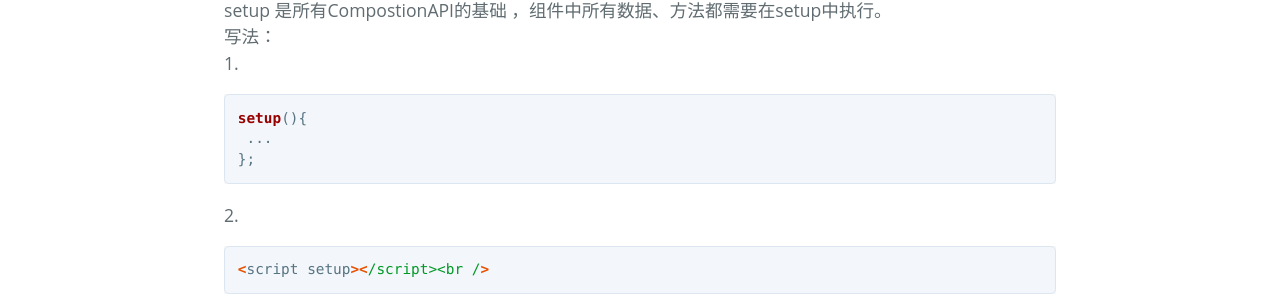
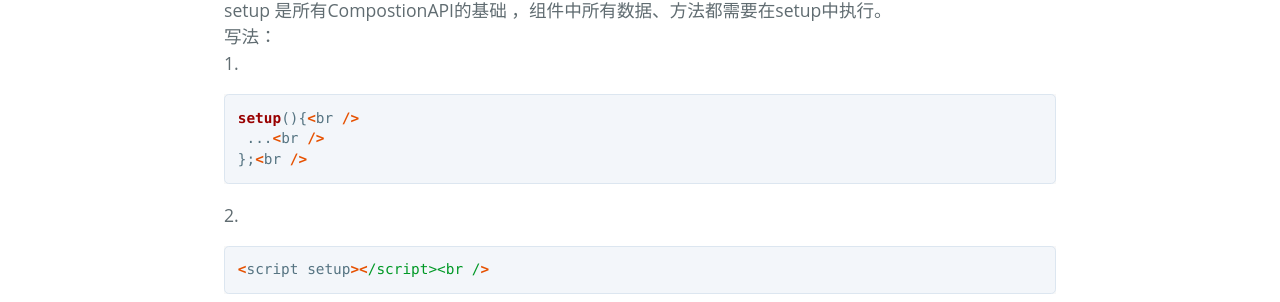
Before and after one commit to valiant0801/braveBlog, a Jekyll site: the page built from _posts/2023-7-18-vue3 setup.md, in a window 1280 px wide and 900 px high. Shown: the part 421-723 px from the top of the window. Built offline with Jekyll 4.4.1, drawn with Linux system fonts in a browser that asks for light colours; some web fonts are replaced.

Commit message:
Update 2023-7-18-vue3 setup.md

````diff
--- a/_posts/2023-7-18-vue3 setup.md
+++ b/_posts/2023-7-18-vue3 setup.md
@@ -9,9 +9,9 @@ setup 是所有CompostionAPI的基础 ，组件中所有数据、方法都需要
 写法：<br />
 1.
 ```javascript
-setup(){
- ...
-};
+setup(){<br />
+ ...<br />
+};<br />
 ```
 2.
 ```javascript
````
